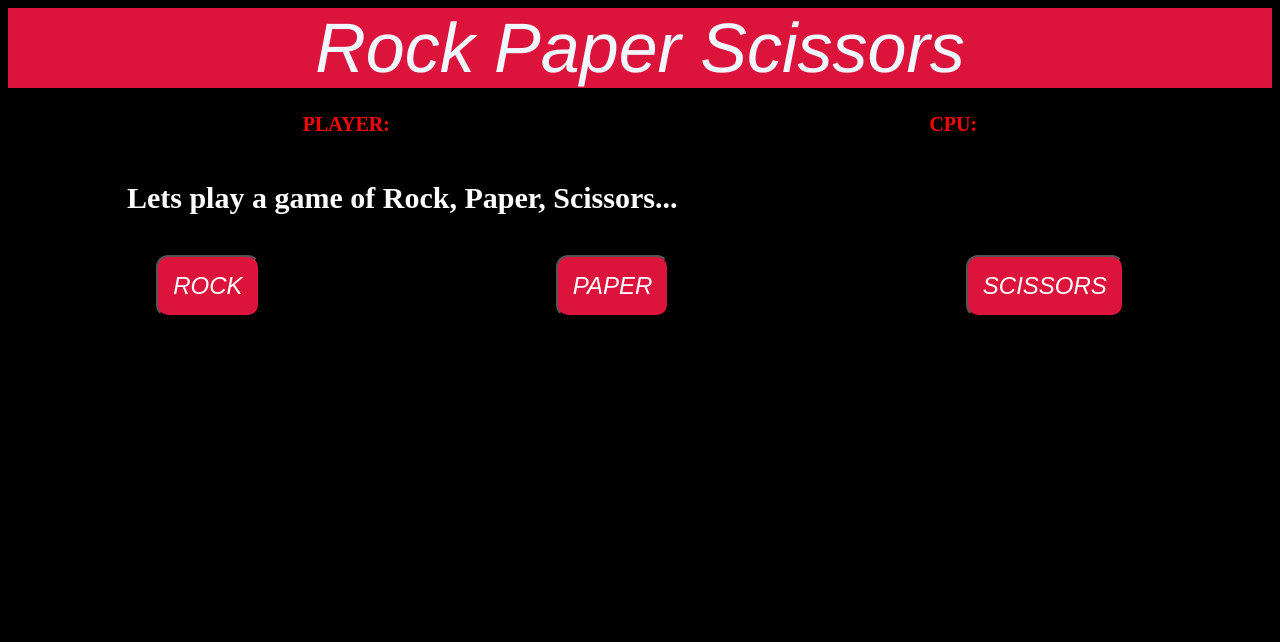
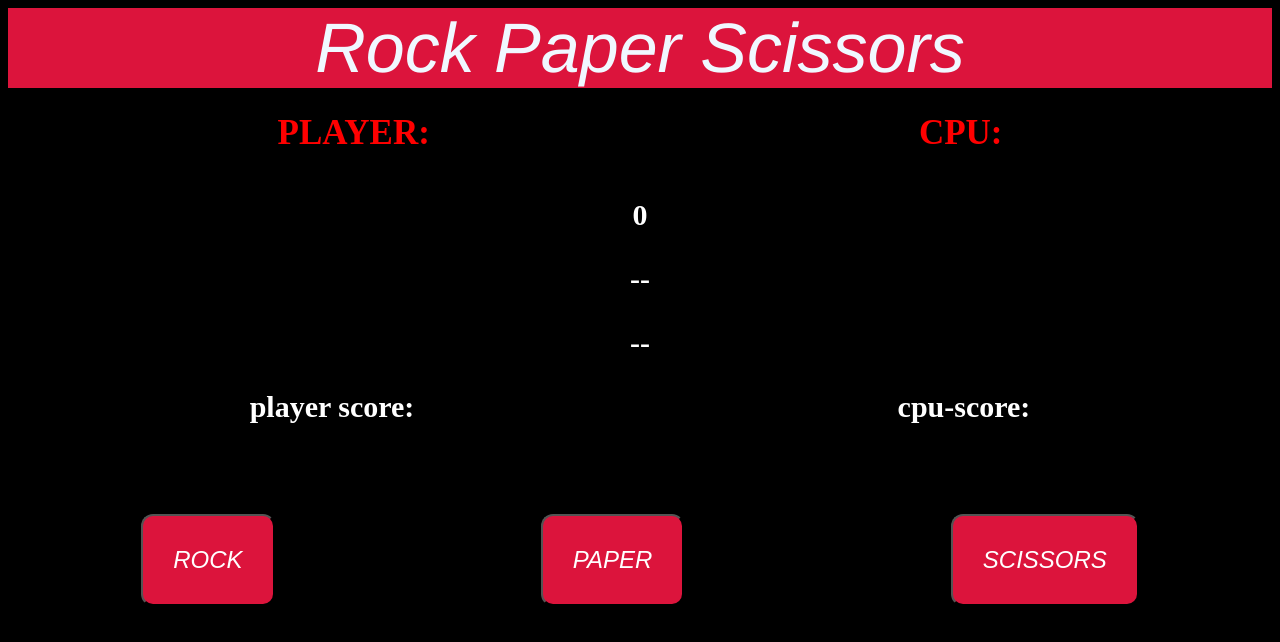
Before and after one commit to Intotheblue99/rockpaperscissors, a plain HTML site: page index.html in a window 1280 px wide. Drawn offline with Linux system fonts and the light colour scheme.

Commit message:
edit element spacing

```diff
--- a/index.html
+++ b/index.html
@@ -16,12 +16,15 @@
     <div class="cpucard">CPU:</div>
 </div>
 
-<div class="stats">
-<div class="round">Lets play a game of Rock, Paper, Scissors...</div>
-<div class="rnd-winner"></div>
-<div class="game-winner"></div>
-<div class="player-score"></div>
-<div class="cpu-score"></div>
+<div class="rounds">
+<div class="round">0</div>
+<div class="rnd-winner">--</div>
+<div class="game-winner">--</div>
+</div>
+
+<div class="scores">
+<div class="player-score">player score:</div>
+<div class="cpu-score">cpu-score:</div>
 </div>
 
 <div class="options">
--- a/style.css
+++ b/style.css
@@ -16,7 +16,7 @@ color: red;
 background-color: black;
 border: greenyellow;
 padding: 15px;
-font-size: 20px;
+font-size: 35px;
 font-weight: bold;
 text-align: center;
 display: flex;
@@ -24,14 +24,28 @@ justify-content: space-around;
 margin: 10px;
 }
 
-.stats {
+.rounds {
     display: flex;
-    justify-content: space-evenly;
+    justify-content: space-between;
+    flex-direction: column;
+    text-align: center;
+    margin-top: 1em;
+    color: white;
+    font-size: 30px;
+    font-weight: bold;
+    gap: 30px;
+}
+
+.scores {
+    display: flex;
+    justify-content: space-around;
     margin-top: 1em;
     color: white;
     font-size: 30px;
     font-weight: bold;
 }
+
+
 .options {
     display: flex;
     justify-content: space-around;
@@ -39,7 +53,8 @@ margin: 10px;
 }
 
 button {
-    padding: 15px;
+    margin-top: 50px;
+    padding: 30px;
     font-size: 24px;
     background-color: crimson;
     border-radius: 12px;
```
